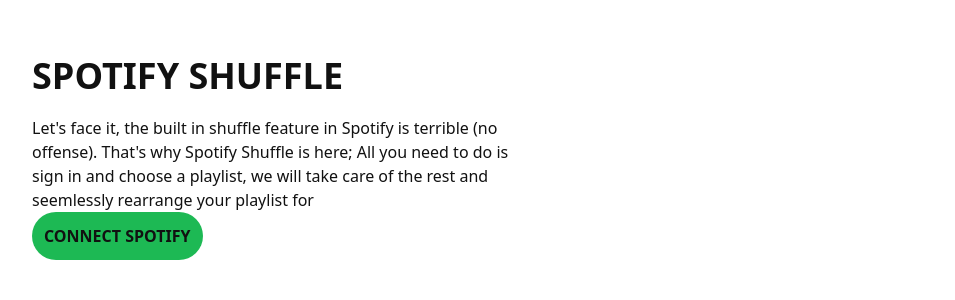
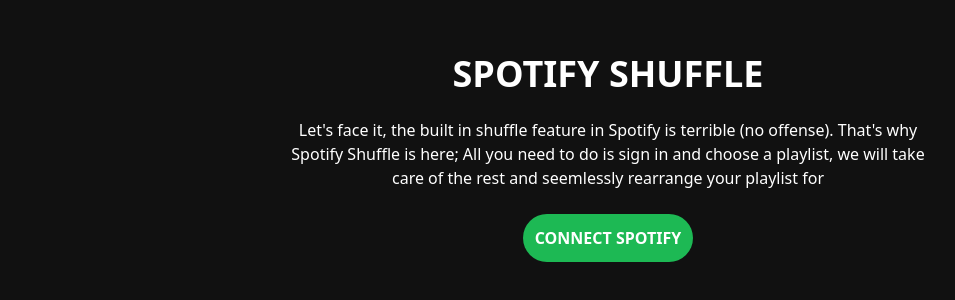
Before and after one commit to SWELLZ/spotify-shuffle, a React (Create React App) app: page / in a window 1280 px wide. Shown: the part 242-542 px from the top of the page, without its empty margins (32-987 px from the left). Built offline with nearby package versions, Linux system fonts and the light colour scheme.

Commit message:
change style of landing

```diff
--- a/src/App.js
+++ b/src/App.js
@@ -1,11 +1,15 @@
 // import Login from "./components/loginComponents/Login";
-import {BrowserRouter} from 'react-router-dom'
+import {BrowserRouter, Route, Routes} from 'react-router-dom'
 import Landing from "./components/landingComponents/Landing";
+import Shuffle from './components/shuffleComponents/Shuffle';
 
 function App() {
   return (
     <BrowserRouter>
-      <Landing />
+      <Routes>
+        <Route path='/' element={<Landing />} />
+        <Route path='/shuffle' element={<Shuffle />} />
+      </Routes>
     </BrowserRouter>
   );
 }
--- a/src/components/landingComponents/Landing.jsx
+++ b/src/components/landingComponents/Landing.jsx
@@ -1,10 +1,10 @@
 import React from 'react'
 const Landing = () => {
   return (
-    <div className="w-full h-screen flex flex-col justify-center pl-16">
-        <div className='w-2/5 text-black-500'>
+    <div className="w-full h-screen flex flex-col justify-center bg-black-500">
+        <div className='text-white flex flex-col gap-6 text-center items-center'>
             <h1 className='text-4xl font-bold'>SPOTIFY SHUFFLE</h1>
-            <p className='mt-5'>Let's face it, the built in shuffle feature in Spotify is terrible (no offense). That's why Spotify Shuffle is here; All you need to do is sign in and choose a playlist, we will take care of the rest and seemlessly rearrange your playlist for</p>
+            <p className='w-1/2 text-center'>Let's face it, the built in shuffle feature in Spotify is terrible (no offense). That's why Spotify Shuffle is here; All you need to do is sign in and choose a playlist, we will take care of the rest and seemlessly rearrange your playlist for</p>
             <div>
                 <button className='bg-green-500 rounded-full p-3 hover:bg-green-600 font-bold'>CONNECT SPOTIFY</button>
             </div>
--- /dev/null
+++ b/src/components/shuffleComponents/Shuffle.jsx
@@ -0,0 +1,9 @@
+import React from 'react'
+
+const Shuffle = () => {
+  return (
+    <div>Shuffle</div>
+  )
+}
+
+export default Shuffle
```
Also changed, not shown: 1 other file (tests, documents, lock files or other folders).
